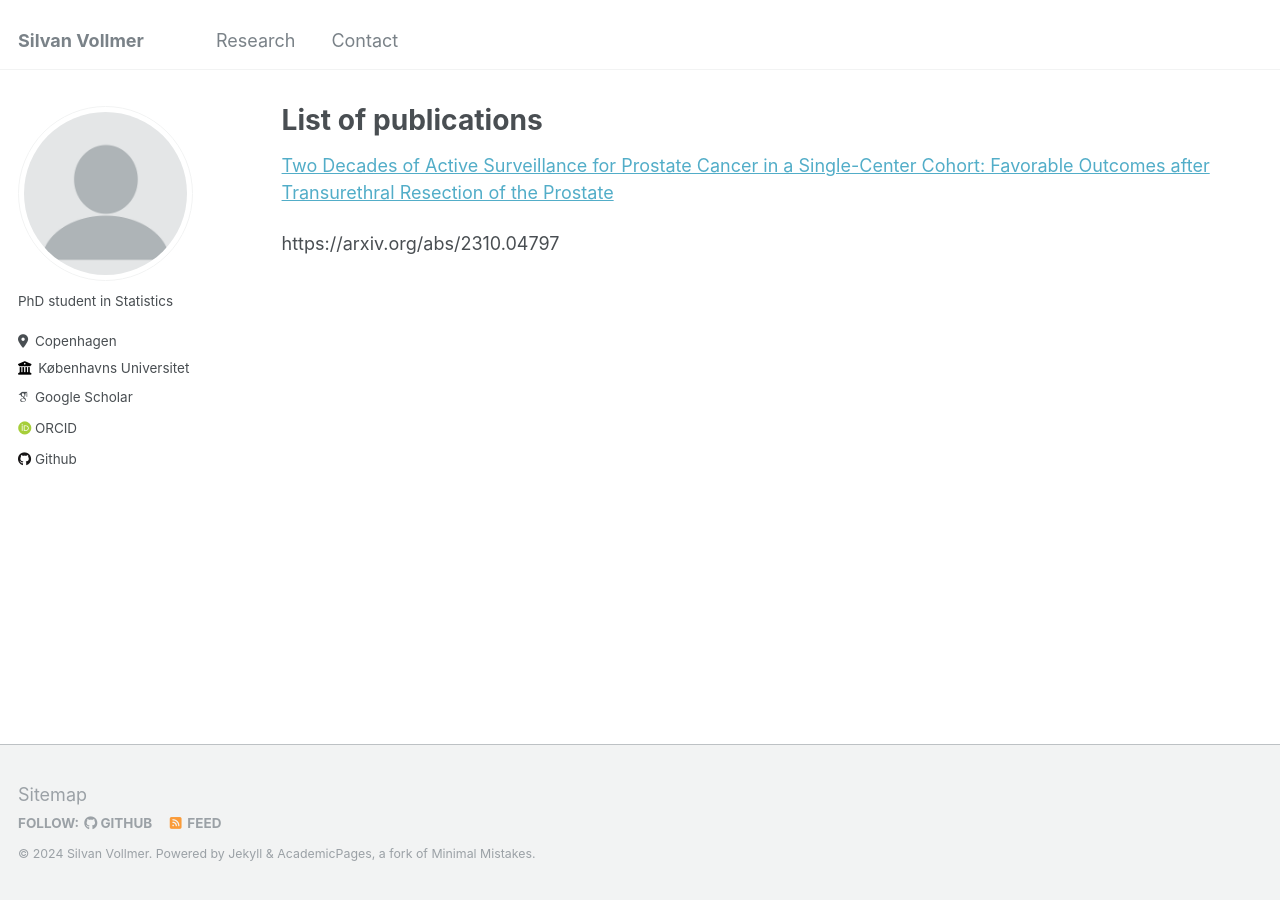
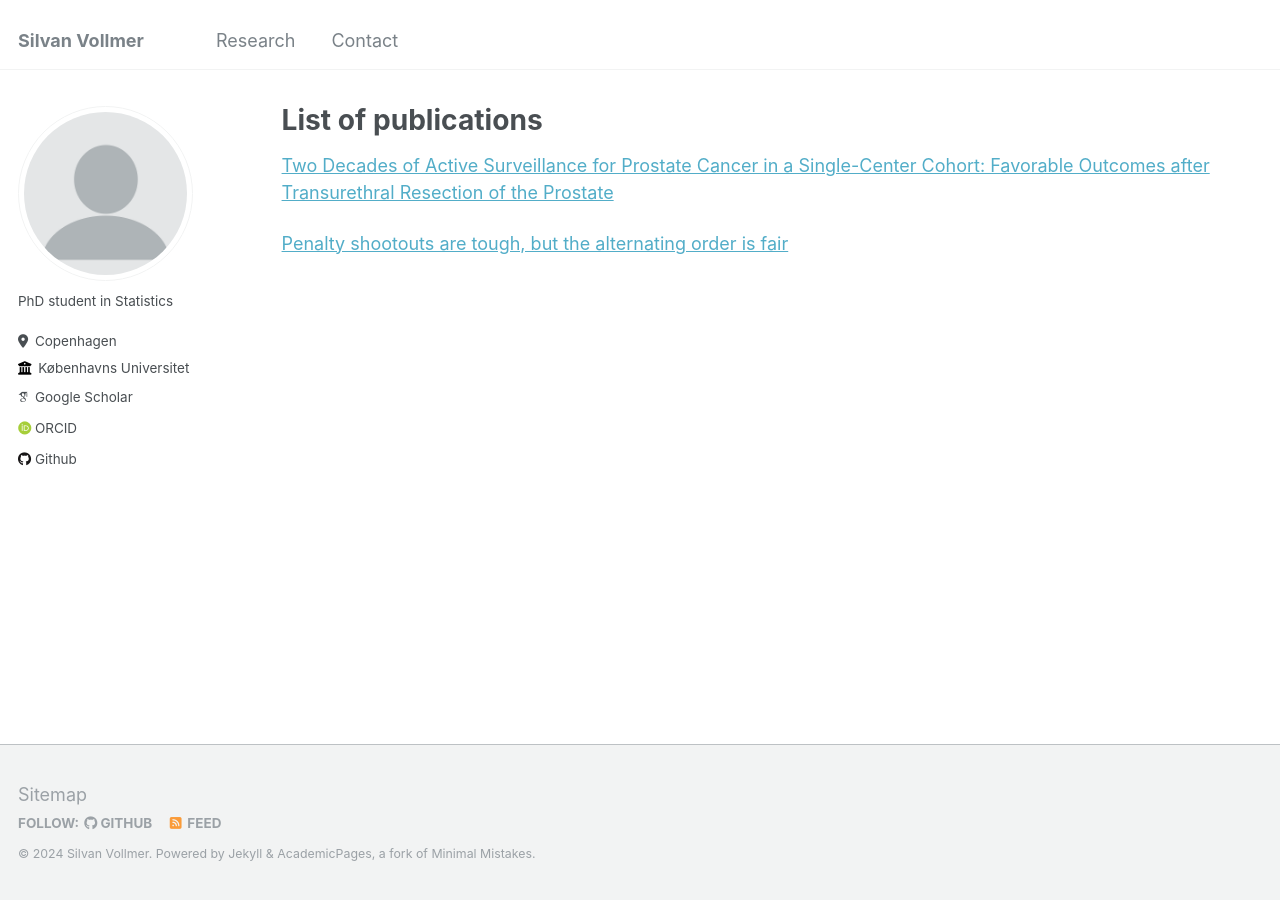
Before and after one commit to silvanvollmer/silvanvollmer.github.io, a Jekyll site: the page built from _pages/publications.md, in a window 1280 px wide. Built offline with Jekyll 4.4.1, drawn with Linux system fonts in a browser that asks for light colours; some web fonts are replaced.

Commit message:
Update publications.md

```diff
--- a/_pages/publications.md
+++ b/_pages/publications.md
@@ -7,4 +7,4 @@ author_profile: true
 
 [Two Decades of Active Surveillance for Prostate Cancer in a Single-Center Cohort: Favorable Outcomes after Transurethral Resection of the Prostate](https://www.mdpi.com/2072-6694/14/2/368)
 
-https://arxiv.org/abs/2310.04797
+[Penalty shootouts are tough, but the alternating order is fair](https://arxiv.org/abs/2310.04797)
```
